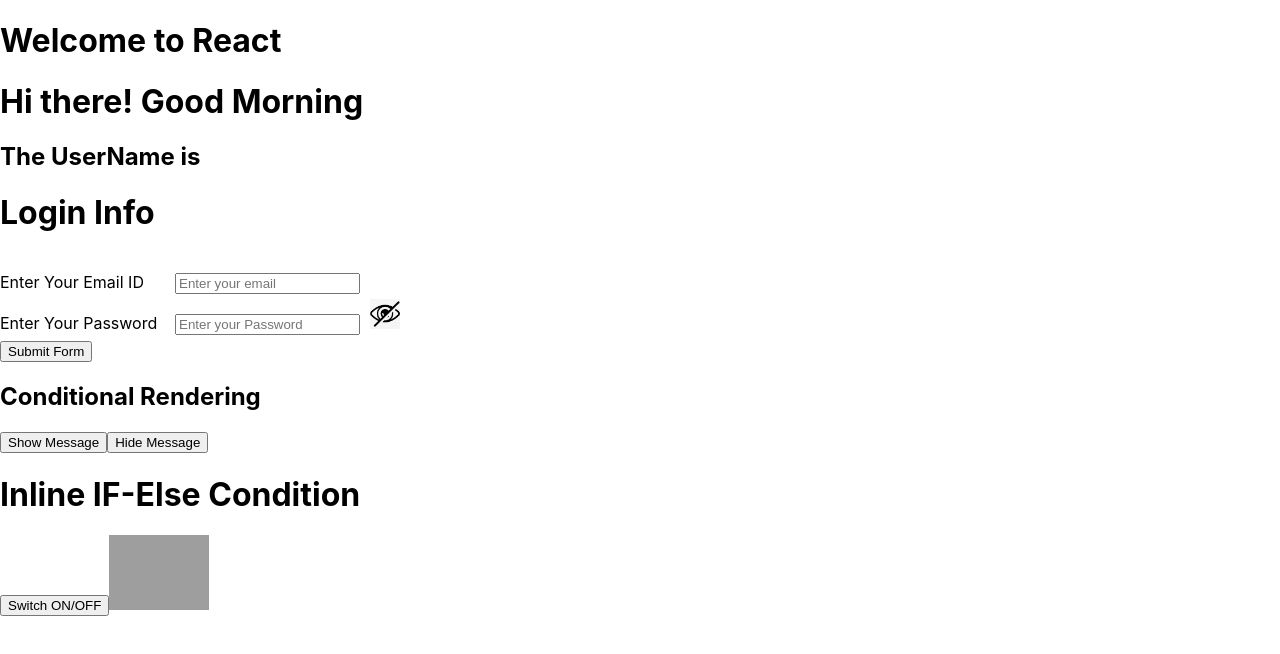
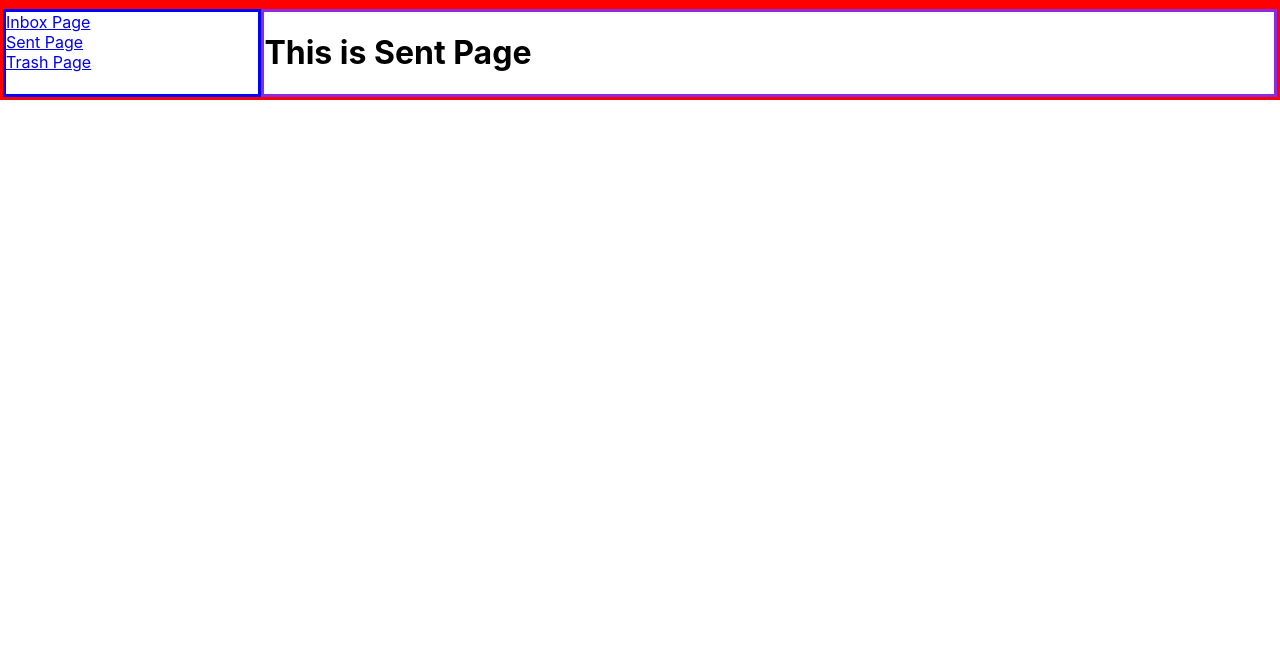
Before and after one commit to Muthusakthivel/Fita-MERN-Batch, a React (Create React App) app: page /mail/sent in a window 1280 px wide. Shown: the top 654 px of the page. Built offline with nearby package versions, Linux system fonts and the light colour scheme; grey boxes are pictures that could not be loaded.

Commit message:
nested routing

```diff
--- a/src/App.js
+++ b/src/App.js
@@ -2,13 +2,29 @@ import React from 'react';
 import './styles/ui-styles.css';
 import {BrowserRouter, Routes, Route} from 'react-router-dom';
 import SimpleFormSubmition from './components/simple-form';
+import HomePage from './pages/home';
+import ContactPage from './pages/contact';
+import AboutPage from './pages/about';
+import MailPage from './pages/mail';
+
+import InboxPage from './pages/inbox';
+import SentPage from './pages/sent';
+import TrashPage from './pages/trash';
 
 function App() {
   return (
-    <div>
-    <h1>Welcome to React</h1>
-    <SimpleFormSubmition></SimpleFormSubmition>
-    </div>
+    <BrowserRouter>
+    <Routes>
+      <Route path='' element={<HomePage/>}></Route>
+      <Route path='contact' element={<ContactPage/>}></Route>
+      <Route path='about-us' element={<AboutPage/>}></Route>
+      <Route path='mail' element={<MailPage/>}>
+        <Route path='inbox' element={<InboxPage />}></Route>
+        <Route path='sent' element={<SentPage/>}></Route>
+        <Route path='trash' element={<TrashPage />}></Route>
+      </Route>
+    </Routes>
+    </BrowserRouter>
   );
 }
 
--- /dev/null
+++ b/src/pages/about.js
@@ -0,0 +1,14 @@
+import React from "react";
+import { NavLink } from "react-router-dom";
+
+const AboutPage = () => {
+    return(
+        <div>
+            <h1>This is About Page</h1>
+            <NavLink to="/mail">Go to Mail Page</NavLink>
+            <br></br>
+            <NavLink to="/about-us">About Us</NavLink>
+        </div>
+    )
+}
+export default AboutPage;
--- /dev/null
+++ b/src/pages/contact.js
@@ -0,0 +1,14 @@
+import React from "react";
+import { NavLink } from "react-router-dom";
+
+const ContactPage = () => {
+    return(
+        <div>
+            <h1>This is Contact Page</h1>
+            <NavLink to="/">Go to Home Page</NavLink>
+            <br></br>
+            <NavLink to="/about-us">About Us</NavLink>
+        </div>
+    )
+}
+export default ContactPage;
--- /dev/null
+++ b/src/pages/home.js
@@ -0,0 +1,16 @@
+import React from "react";
+import { NavLink } from "react-router-dom";
+
+const HomePage = () => {
+    return(
+        <div>
+            <h1>This is Home Page</h1>
+            <NavLink to="/contact">Go to Contact Page</NavLink>
+            <br></br>
+            <NavLink to="/about-us">About Us</NavLink>
+            <br></br>
+            <NavLink to="/mail">Go To Mail Box</NavLink>
+        </div>
+    )
+}
+export default HomePage;
--- /dev/null
+++ b/src/pages/inbox.js
@@ -0,0 +1,11 @@
+import React from "react";
+
+
+const InboxPage = () => {
+    return(
+        <div>
+            <h1>This is Inbox Page</h1>
+        </div>
+    )
+}
+export default InboxPage;
--- /dev/null
+++ b/src/pages/mail.js
@@ -0,0 +1,24 @@
+import React from "react";
+import { Outlet, NavLink } from "react-router-dom";
+
+const MailPage = () => {
+    return(
+        <div>
+           <div className="header"></div>
+           <div className="main-content">
+           <div className="sidebar">
+            <NavLink to="/mail/inbox">Inbox Page</NavLink>
+            <br></br>
+            <NavLink to="/mail/sent">Sent Page</NavLink>
+            <br></br>
+            <NavLink to="/mail/trash">Trash Page</NavLink>
+           </div>
+           <div className="content">
+           <Outlet></Outlet>
+           </div>
+
+           </div>
+        </div>
+    )
+}
+export default MailPage;
--- /dev/null
+++ b/src/pages/sent.js
@@ -0,0 +1,11 @@
+import React from "react";
+
+
+const SentPage = () => {
+    return(
+        <div>
+            <h1>This is Sent Page</h1>
+        </div>
+    )
+}
+export default SentPage;
--- /dev/null
+++ b/src/pages/trash.js
@@ -0,0 +1,11 @@
+import React from "react";
+
+
+const TrashPage = () => {
+    return(
+        <div>
+            <h1>This is Trash Page</h1>
+        </div>
+    )
+}
+export default TrashPage;
--- a/src/styles/ui-styles.css
+++ b/src/styles/ui-styles.css
@@ -1,12 +1,90 @@
-.label{
+.lable{
     display: inline-block;
     width: 175px;
-}
-.space{
-    margin-top: 5px;
-    margin-bottom: 5px;
-}
-.password-icon{
-    width: 30px;
-    margin-left: 10px;
-}
+  }
+
+  .space{
+    margin-top: 10px;
+    margin-bottom: 10px;
+    margin-left: 20px;
+  }
+
+  .password-icon{
+    width: 35px;
+  }
+
+  .container{
+    height: 100vh;
+    box-sizing: border-box;
+  }
+
+  .header{
+    height: 10%;
+    border: 3px solid red;
+    box-sizing: border-box;
+  }
+
+  .main-content{
+    height: 90%;
+    border: 3px solid red;
+    box-sizing: border-box;
+    display: flex;
+    flex-direction: row;
+  }
+
+  .sidebar{
+    width: 20%;
+    border: 3px solid blue;
+  }
+
+  .content{
+    width: 80%;
+    border: 3px solid blueviolet;
+  }
+
+  .register-lable{
+    width: 225px;
+    display: inline-block;
+    font-size: 22px;
+  }
+
+  .register-input{
+    font-size: 22px;
+    width: 300px;
+  }
+
+  .error{
+    color: red;
+    font-size: 13px;
+  }
+
+  .input-error{
+    border: 2px solid red;
+  }
+  #customers {
+    font-family: Arial, Helvetica, sans-serif;
+    border-collapse: collapse;
+    width: 100%;
+  }
+
+  #customers td, #customers th {
+    border: 1px solid #ddd;
+    padding: 8px;
+  }
+
+  #customers tr:nth-child(even){background-color: #f2f2f2;}
+
+  #customers tr:hover {background-color: #ddd;}
+
+  #customers th {
+    padding-top: 12px;
+    padding-bottom: 12px;
+    text-align: left;
+    background-color: #04AA6D;
+    color: white;
+  }
+
+  .avatar{
+    width: 50px;
+    border-radius: 50px;
+  }
```
